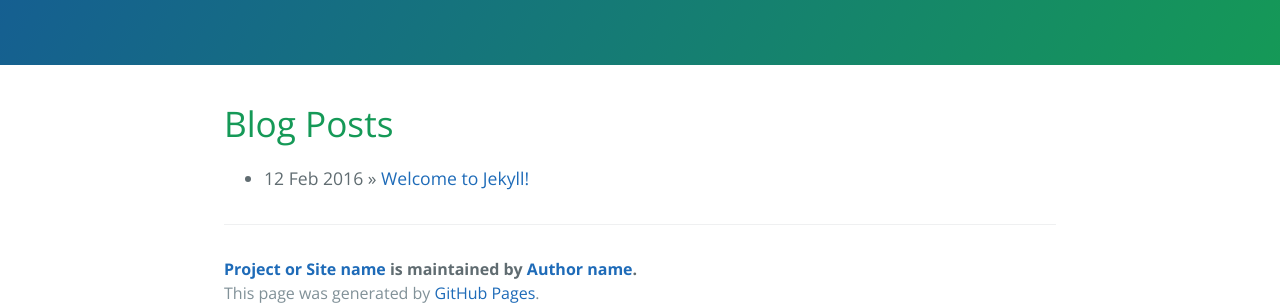
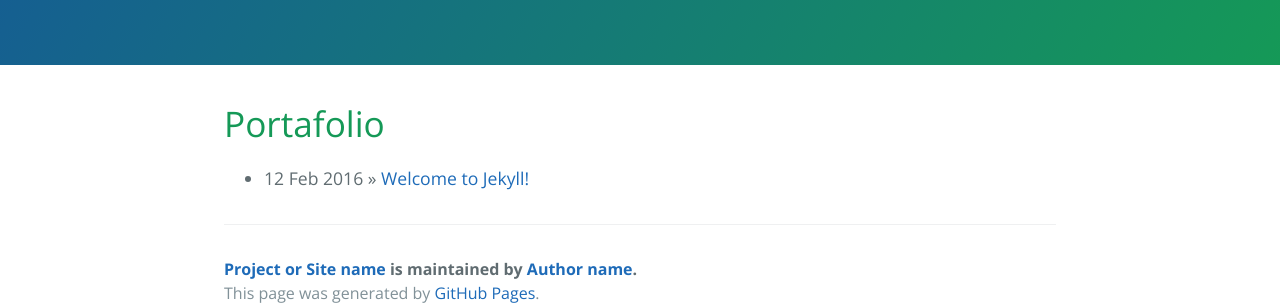
Before and after one commit to FSilvaV/FSilvaV.github.io, a Jekyll site: the page built from index.html, in a window 1280 px wide. Shown: the part 318-623 px from the top of the page. Built offline with Jekyll 4.4.1, drawn with Linux system fonts in a browser that asks for light colours; the list of posts is cut into pages by our own code.

Commit message:
Update index.html

```diff
--- a/index.html
+++ b/index.html
@@ -1,10 +1,10 @@
 ---
 layout: default
-title: {{ site.name }}
+title: Portafolio
 ---
 
 <div id="home">
-  <h1>Blog Posts</h1>
+  <h1>Portafolio</h1>
   <ul class="posts">
     {% for post in site.posts %}
       <li><span>{{ post.date | date_to_string }}</span> &raquo; <a href="{{ site.baseurl }}{{ post.url }}">{{ post.title }}</a></li>
```
